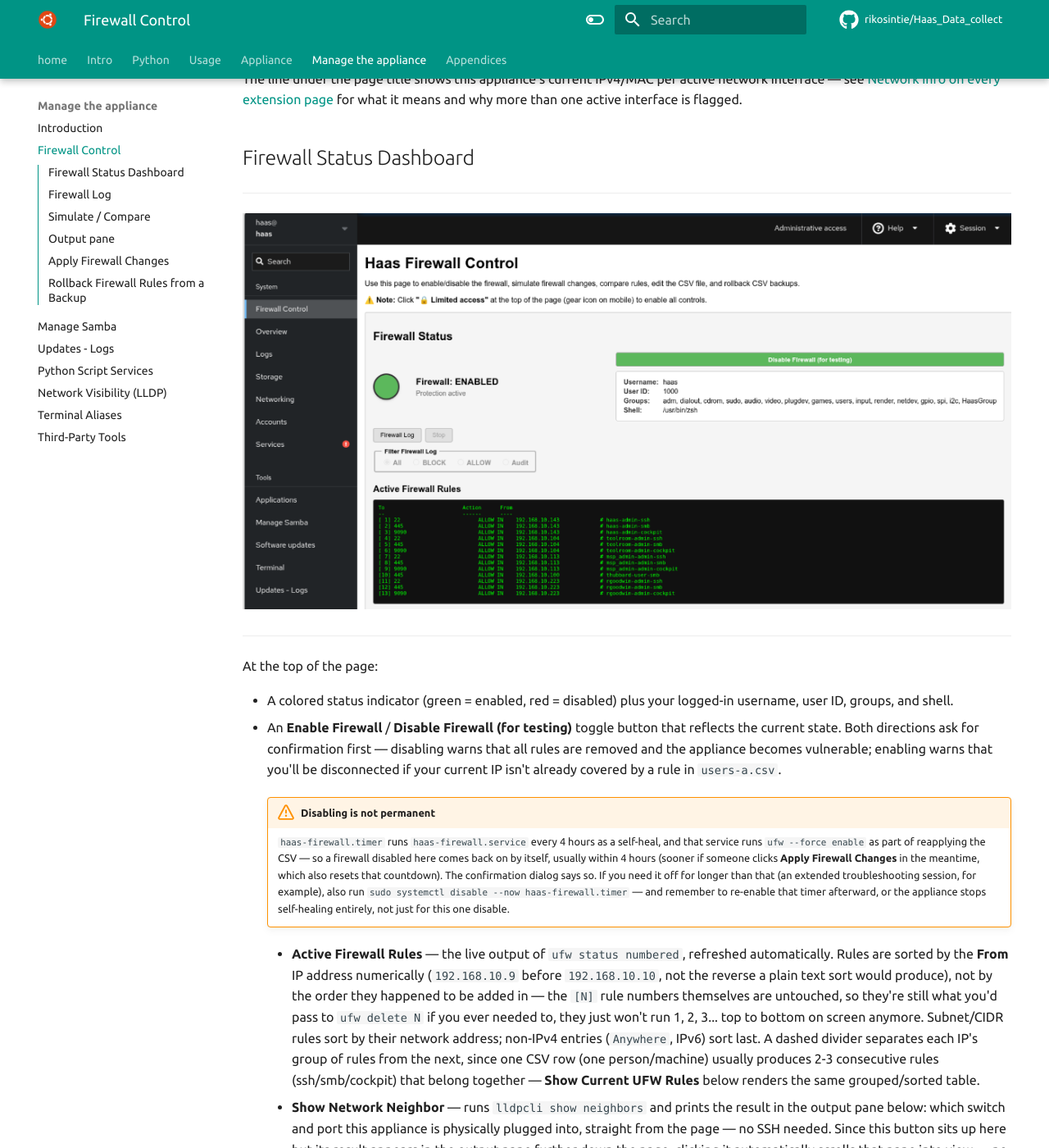
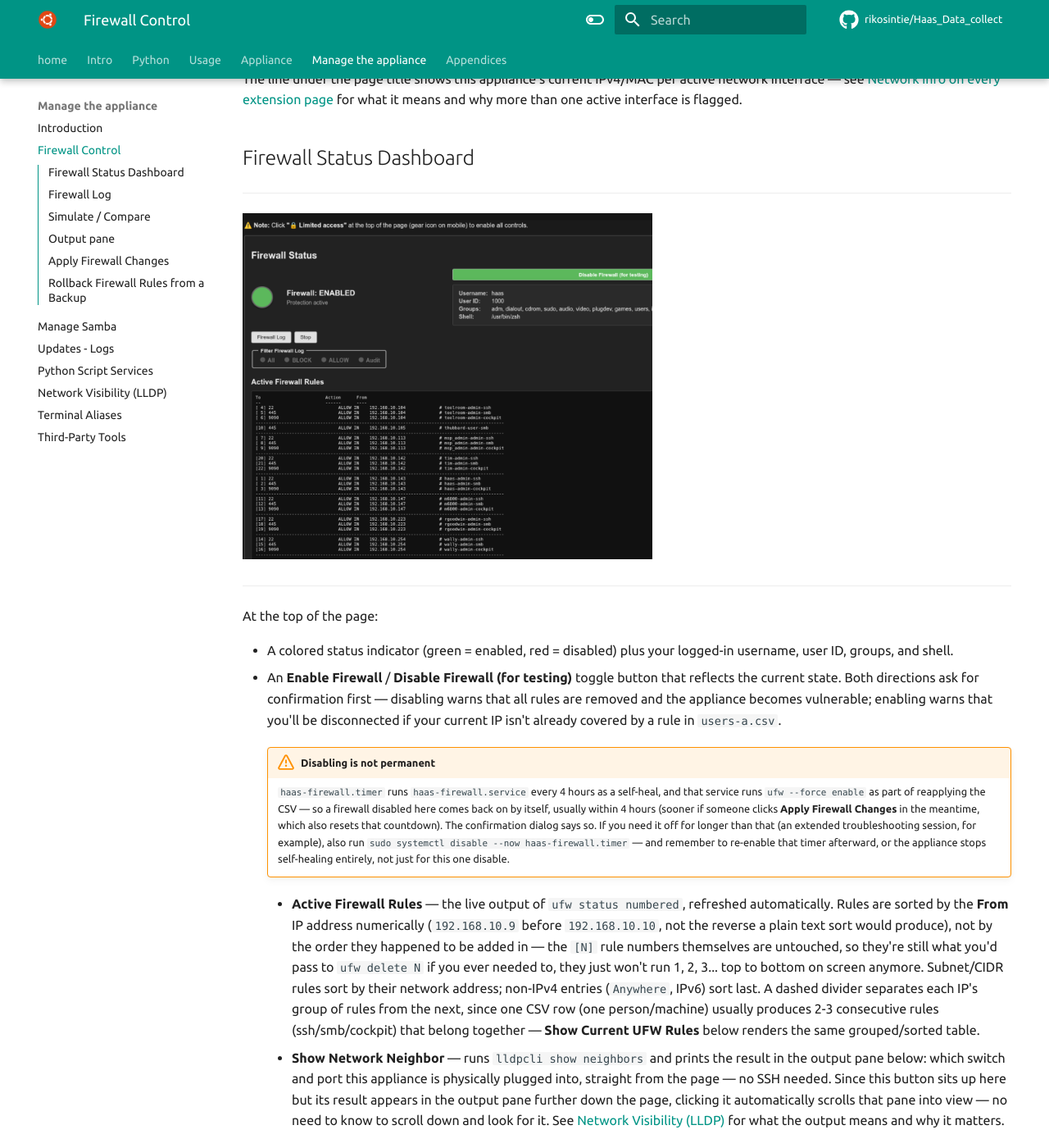
Before and after one commit to rikosintie/Haas_Data_collect, an MkDocs documentation site: the page built from docs/manage_the_appliance/firewall.md, in a window 1280 px wide and 1400 px high, scrolled down 1030 px. Shown: the whole window at 82% size. Built offline with MkDocs 1.6.1 and Material for MkDocs 9.7.7, drawn with Linux system fonts in a browser that asks for light colours; some web fonts are replaced; comment, search, counter and statistics services are not loaded.

```diff
--- a/docs/manage_the_appliance/firewall.md
+++ b/docs/manage_the_appliance/firewall.md
@@ -27,7 +27,7 @@ for what it means and why more than one active interface is flagged.
 
 ----------------------------------------------------------------
 
-![screenshot](./img/firewall-dash.png)
+![screenshot](./img/firewall-dash.png){ width="500"}
 
 ----------------------------------------------------------------
 
--- a/mkdocs.yml
+++ b/mkdocs.yml
@@ -106,6 +106,7 @@ theme:
 plugins:
     - social
     - search
+    - glightbox
 
 
 extra:
```
Also changed, not shown: docs/manage_the_appliance/img/firewall-dash.png.
